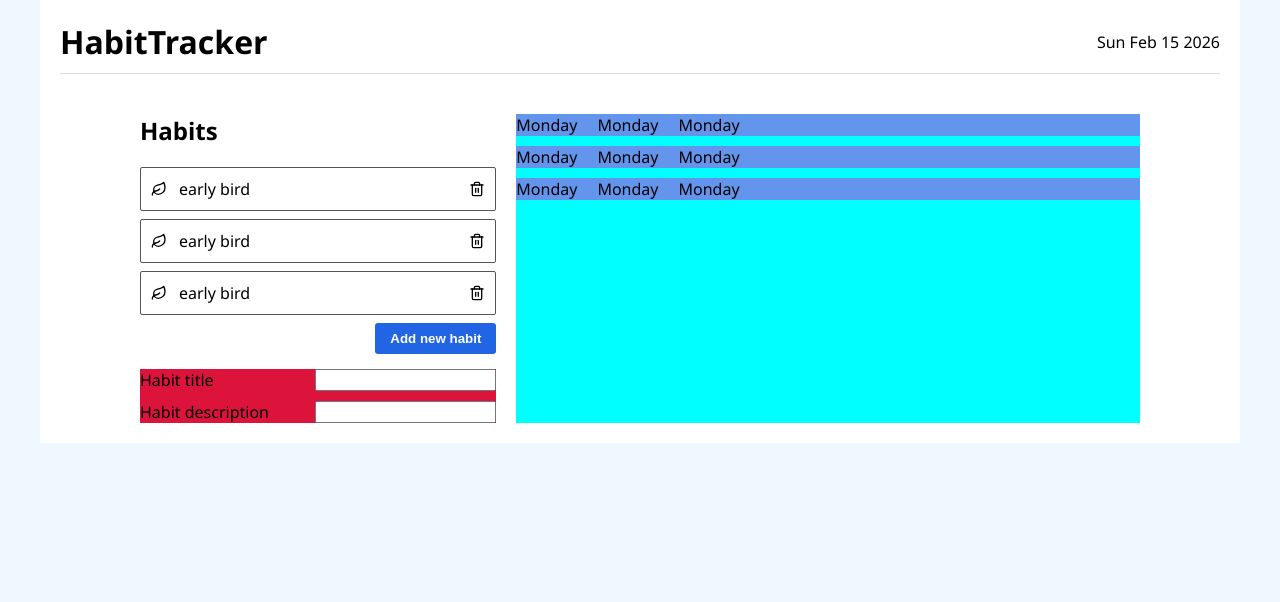
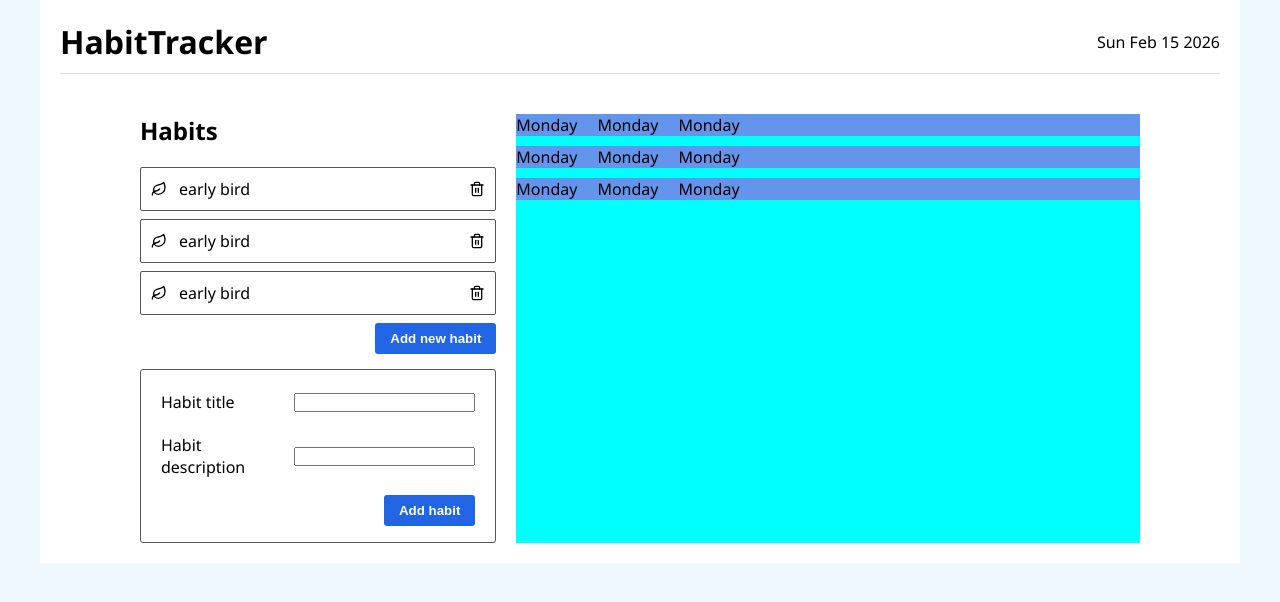
Before and after one commit to myrsfrvr/react-habit-tracker, a React (Create React App) app: page / in a window 1280 px wide. Shown: the top 602 px of the page. Built offline with nearby package versions, Linux system fonts and the light colour scheme.

Commit message:
style: style add habit box

```diff
--- a/src/components/AddHabit.js
+++ b/src/components/AddHabit.js
@@ -6,6 +6,8 @@ export default function AddHabit() {
 
       <label>Habit description</label>
       <input type="text"></input>
+
+      <button className="button button--add">Add habit</button>
     </form>
   );
 }
--- a/src/components/HabitsList.js
+++ b/src/components/HabitsList.js
@@ -2,9 +2,9 @@ import Habit from './Habit';
 
 export default function HabitsList() {
   return (
-    <div>
+    <div className="habits-list">
       <h2>Habits</h2>
-      <div className="habits-list">
+      <div className="habits">
         <Habit />
         <Habit />
         <Habit />
--- a/src/index.css
+++ b/src/index.css
@@ -44,6 +44,10 @@ body {
   margin-bottom: 2rem;
 }
 
+.habits-list {
+  margin-bottom: 1.5rem;
+}
+
 .habit {
   display: flex;
   align-items: center;
@@ -68,18 +72,33 @@ body {
   font-weight: 600;
   padding: 0.8rem 1.5rem;
   border-radius: 3px;
-  margin-bottom: 1.5rem;
 
   margin-left: auto;
   display: block;
+
+  transition: all 0.3s;
+}
+
+.button:hover,
+.button:active {
+  background-color: #417be7;
+}
+
+.button--add {
+  grid-column-start: 2;
+  grid-column-end: -1;
 }
 
 .form-add-habit {
   display: grid;
   grid-template-columns: repeat(2, 1fr);
-  grid-template-rows: repeat(2, 1fr);
+  grid-template-rows: repeat(3, 1fr);
+  align-items: center;
   gap: 1rem;
-  background-color: crimson;
+
+  border-radius: 3px;
+  border: 1px solid #555;
+  padding: 1rem 2rem;
 }
 
 .track-list {
```
